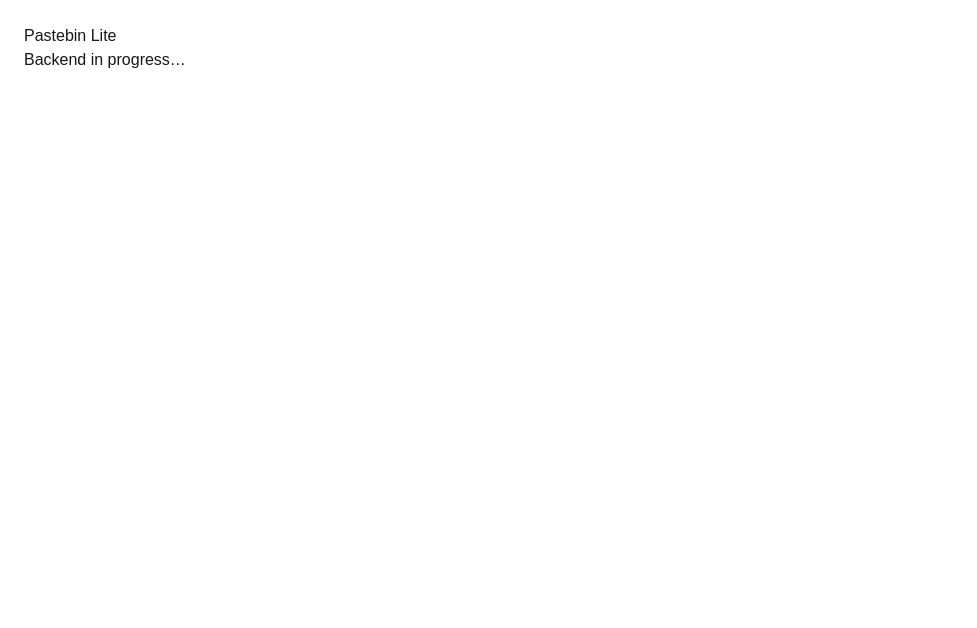
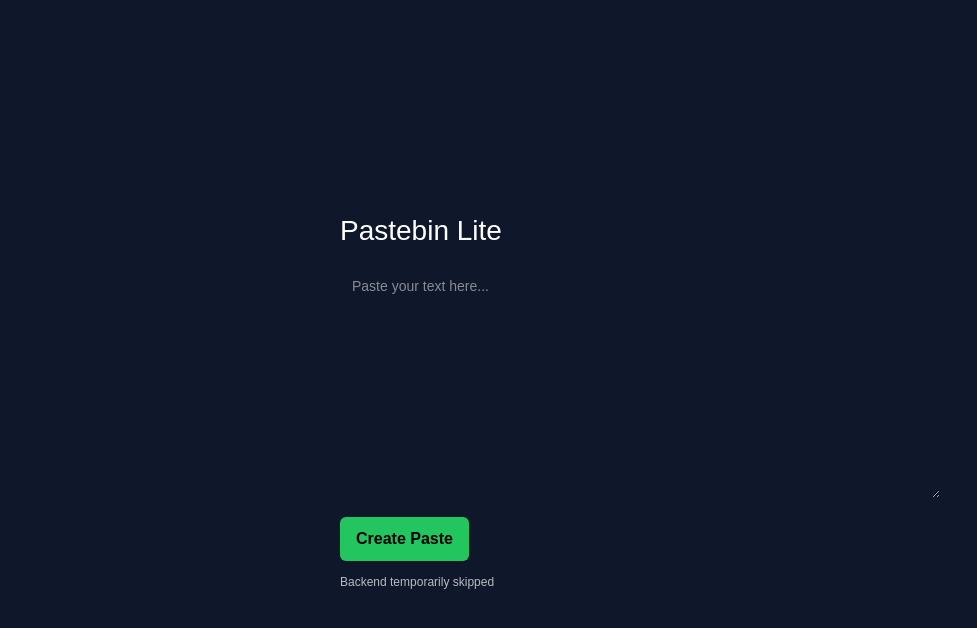
Before and after one commit to Aditya071100/pastebin-lite, a Next.js app: page / in a window 1280 px wide. Shown: the top 628 px of the page, without its empty margins (0-977 px from the left). Built offline with nearby package versions, Linux system fonts and the light colour scheme.

Commit message:
Add frontend UI for Pastebin Lite

```diff
--- a/app/page.tsx
+++ b/app/page.tsx
@@ -1,8 +1,61 @@
+"use client";
+
+import { useState } from "react";
+
 export default function Home() {
+  const [content, setContent] = useState("");
+
   return (
-    <main style={{ padding: 24 }}>
-      <h1>Pastebin Lite</h1>
-      <p>Backend in progress…</p>
+    <main
+      style={{
+        minHeight: "100vh",
+        display: "flex",
+        justifyContent: "center",
+        alignItems: "center",
+        background: "#0f172a",
+        color: "white",
+      }}
+    >
+      <div style={{ width: "600px" }}>
+        <h1 style={{ fontSize: "28px", marginBottom: "12px" }}>
+          Pastebin Lite
+        </h1>
+
+        <textarea
+          placeholder="Paste your text here..."
+          value={content}
+          onChange={(e) => setContent(e.target.value)}
+          rows={10}
+          style={{
+            width: "100%",
+            padding: "12px",
+            borderRadius: "6px",
+            border: "none",
+            outline: "none",
+            fontSize: "14px",
+          }}
+        />
+
+        <button
+          style={{
+            marginTop: "12px",
+            padding: "10px 16px",
+            background: "#22c55e",
+            color: "black",
+            border: "none",
+            borderRadius: "6px",
+            cursor: "pointer",
+            fontWeight: "bold",
+          }}
+          onClick={() => alert("Backend skipped for now 🙂")}
+        >
+          Create Paste
+        </button>
+
+        <p style={{ marginTop: "12px", fontSize: "12px", opacity: 0.7 }}>
+          Backend temporarily skipped
+        </p>
+      </div>
     </main>
   );
 }
--- a/pages/api/pastes/[id].ts
+++ b/pages/api/pastes/[id].ts
@@ -1,55 +1,39 @@
 import type { NextApiRequest, NextApiResponse } from "next";
-import { sql } from "../../../lib/db";
+import { Pool } from "pg";
+
+const pool = new Pool({
+  connectionString: process.env.DATABASE_URL,
+});
 
 export default async function handler(
   req: NextApiRequest,
   res: NextApiResponse
 ) {
-  // Allow only GET
+  const { id } = req.query;
+
   if (req.method !== "GET") {
-    return res.status(405).json({ error: "method not allowed" });
+    return res.status(405).json({ error: "Method not allowed" });
   }
 
-  const { id } = req.query;
+  const result = await pool.query(
+    `
+    SELECT content, expires_at, max_views, views
+    FROM pastes
+    WHERE id = $1
+      AND (expires_at IS NULL OR expires_at > NOW())
+      AND (max_views IS NULL OR views < max_views)
+    `,
+    [id]
+  );
 
-  if (!id || typeof id !== "string") {
+  if (result.rowCount === 0) {
     return res.status(404).json({ error: "not found" });
   }
 
-  const rows = await sql`
-    SELECT content, expires_at, max_views, views
-    FROM pastes
-    WHERE id = ${id}
-  `;
+  await pool.query(
+    `UPDATE pastes SET views = views + 1 WHERE id = $1`,
+    [id]
+  );
 
-  // Missing paste
-  if (rows.length === 0) {
-    return res.status(404).json({ error: "not found" });
-  }
-
-  const paste = rows[0];
-
-  // TTL check
-  if (paste.expires_at && new Date(paste.expires_at) < new Date()) {
-    return res.status(404).json({ error: "not found" });
-  }
-
-  // View limit check
-  if (paste.max_views !== null && paste.views >= paste.max_views) {
-    return res.status(404).json({ error: "not found" });
-  }
-
-  // Increment views
-  await sql`
-    UPDATE pastes
-    SET views = views + 1
-    WHERE id = ${id}
-  `;
-
-  return res.status(200).json({
-    content: paste.content,
-    remaining_views:
-      paste.max_views !== null ? paste.max_views - paste.views - 1 : null,
-    expires_at: paste.expires_at,
-  });
+  res.status(200).json(result.rows[0]);
 }
--- a/pages/api/pastes/index.ts
+++ b/pages/api/pastes/index.ts
@@ -1,53 +1,40 @@
 import type { NextApiRequest, NextApiResponse } from "next";
-import { sql } from "../../../lib/db";
+import { Pool } from "pg";
+import crypto from "crypto";
+
+const pool = new Pool({
+  connectionString: process.env.DATABASE_URL,
+});
 
 export default async function handler(
   req: NextApiRequest,
   res: NextApiResponse
 ) {
-  // Allow only POST
   if (req.method !== "POST") {
-    return res.status(405).json({ error: "method not allowed" });
+    return res.status(405).json({ error: "Method not allowed" });
   }
 
   const { content, ttl_seconds, max_views } = req.body;
 
-  // Validate content
-  if (!content || typeof content !== "string" || content.trim() === "") {
-    return res.status(400).json({ error: "content is required" });
+  if (!content) {
+    return res.status(400).json({ error: "content required" });
   }
 
-  // Validate ttl_seconds
-  if (
-    ttl_seconds !== undefined &&
-    (!Number.isInteger(ttl_seconds) || ttl_seconds < 1)
-  ) {
-    return res.status(400).json({ error: "invalid ttl_seconds" });
-  }
+  const id = crypto.randomBytes(4).toString("hex");
 
-  // Validate max_views
-  if (
-    max_views !== undefined &&
-    (!Number.isInteger(max_views) || max_views < 1)
-  ) {
-    return res.status(400).json({ error: "invalid max_views" });
-  }
+  const expiresAt = ttl_seconds
+    ? new Date(Date.now() + ttl_seconds * 1000)
+    : null;
 
-  const expiresAt =
-    typeof ttl_seconds === "number"
-      ? new Date(Date.now() + ttl_seconds * 1000)
-      : null;
+  await pool.query(
+    `
+    INSERT INTO pastes (id, content, expires_at, max_views)
+    VALUES ($1, $2, $3, $4)
+    `,
+    [id, content, expiresAt, max_views ?? null]
+  );
 
-  // Insert paste
-  const rows = await sql`
-    INSERT INTO pastes (content, expires_at, max_views, views)
-    VALUES (${content}, ${expiresAt}, ${max_views ?? null}, 0)
-    RETURNING id
-  `;
-
-  const id = rows[0].id;
-
-  return res.status(200).json({
+  res.status(200).json({
     id,
     url: `/p/${id}`,
   });
```
